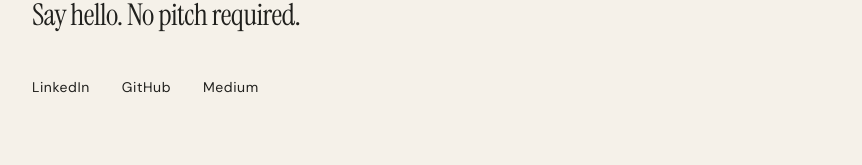
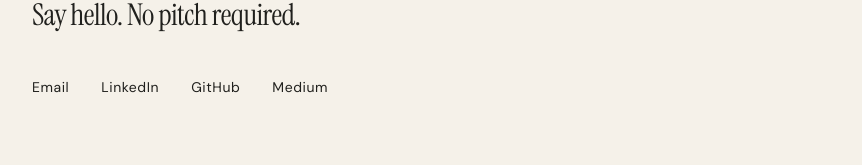
Before and after one commit to emmanuelcobbinah007/personal-portfolio, a Next.js app: page / in a window 1280 px wide. Shown: the part 5056-5221 px from the top of the page, without its empty margins (80-942 px from the left). Built offline with nearby package versions, Linux system fonts and the light colour scheme.

Commit message:
Add email mailto link to Contact
Lead Contact with Email so recruiters can reach out without leaving the page.

```diff
--- a/components/Contact.tsx
+++ b/components/Contact.tsx
@@ -20,19 +20,25 @@ export function Contact() {
       </p>
 
       <ul className="mt-10 flex flex-wrap gap-x-8 gap-y-4">
-        {contact.links.map((link) => (
+        {contact.links.map((link) => {
+          const isMail = link.href.startsWith("mailto:");
+          return (
             <li key={link.href}>
               <a
                 href={link.href}
-              target="_blank"
-              rel="noopener noreferrer"
+                {...(isMail
+                  ? {}
+                  : { target: "_blank", rel: "noopener noreferrer" })}
                 className="contact-link text-sm tracking-[0.04em] text-ink"
               >
                 {link.label}
+                {!isMail && (
                   <span className="sr-only"> (opens in new tab)</span>
+                )}
               </a>
             </li>
-        ))}
+          );
+        })}
       </ul>
     </section>
   );
--- a/lib/content.ts
+++ b/lib/content.ts
@@ -246,6 +246,10 @@ export const contact = {
   intro: "Say hello. No pitch required.",
   links: [
     {
+      label: "Email",
+      href: "mailto:emmanuelcobbinah707@gmail.com",
+    },
+    {
       label: "LinkedIn",
       href: "https://linkedin.com/in/emmanuelcobbinah",
     },
```
Lines whose indentation alone changed are shown as unchanged.
